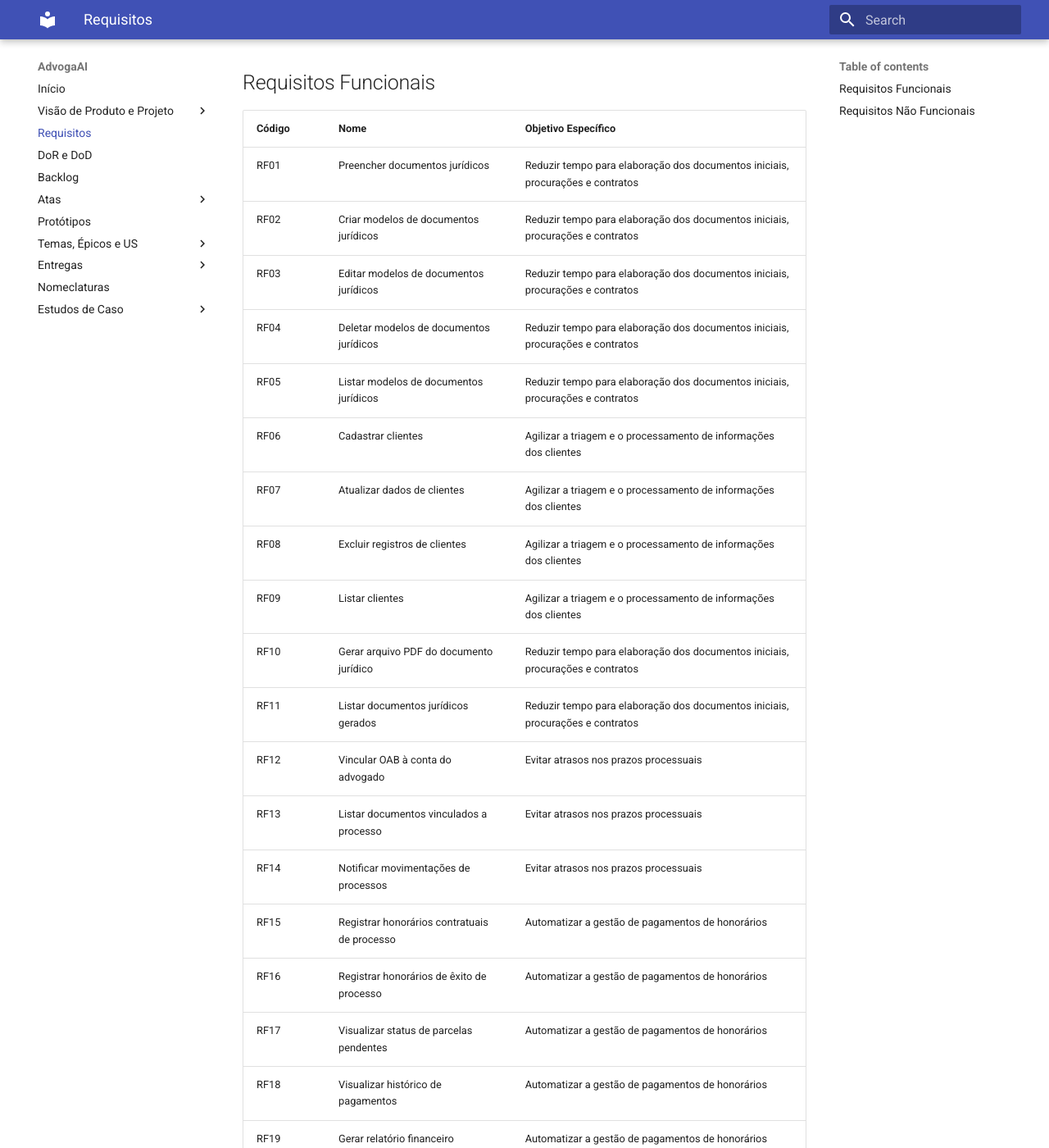
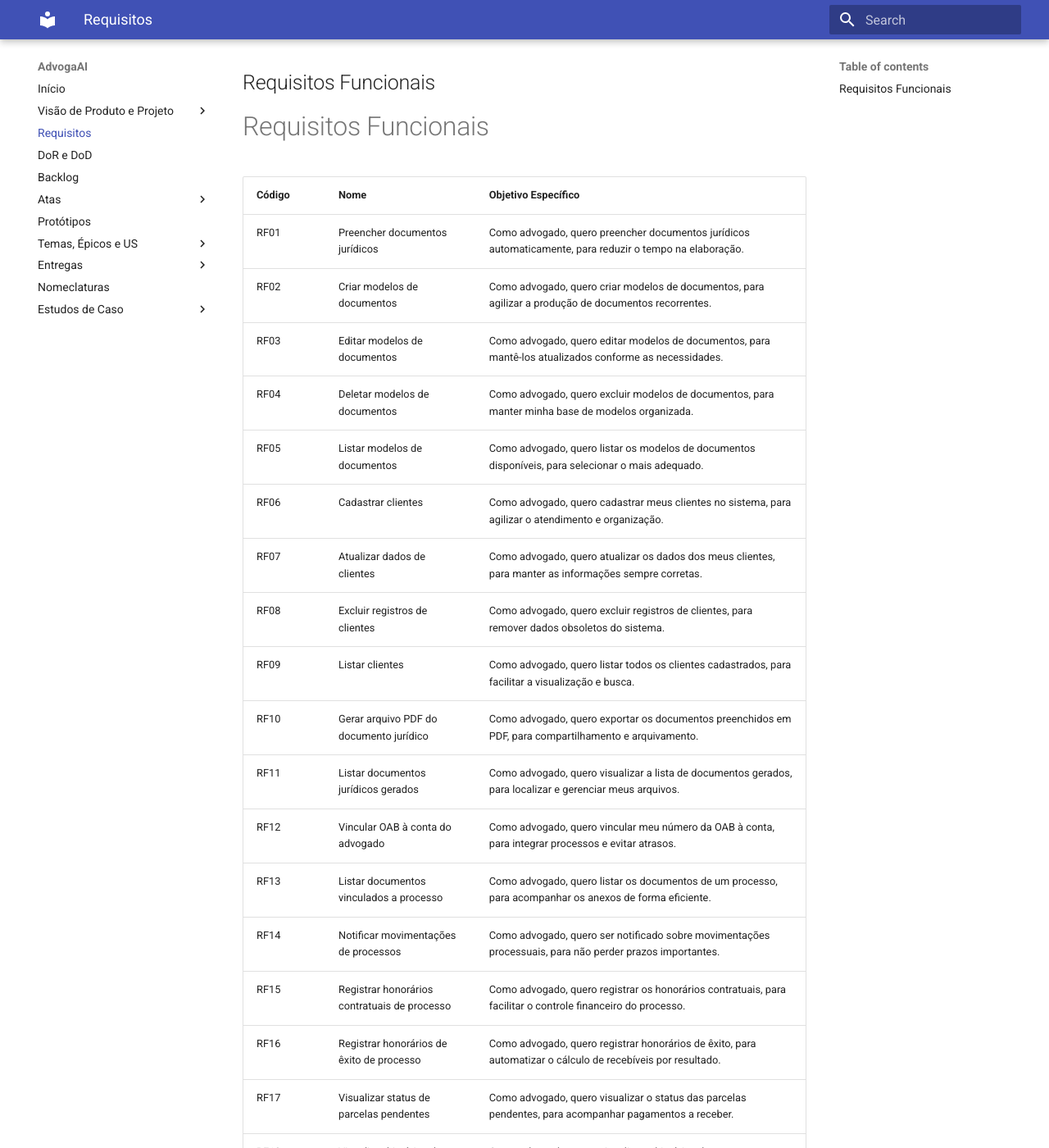
Before and after one commit to mdsreq-fga-unb/2025.1-T01-AdvogaAI, an MkDocs documentation site: the page built from docs/requisitor.md, in a window 1280 px wide and 1400 px high, scrolled down 291 px. Shown: the whole window at 82% size. Built offline with MkDocs 1.6.1 and Material for MkDocs 9.7.7, drawn with Linux system fonts in a browser that asks for light colours; some of the changed text lies outside the part shown.

Commit message:
Update requisitor.md

```diff
--- a/docs/requisitor.md
+++ b/docs/requisitor.md
@@ -7,37 +7,42 @@ Essas abordagens permitiram identificar tanto as necessidades explícitas quanto
 
 ## Requisitos Funcionais
 
+# Requisitos Funcionais
+
 | Código | Nome                                       | Objetivo Específico                                                                 |
 |--------|--------------------------------------------|--------------------------------------------------------------------------------------|
-| RF01   | Preencher documentos jurídicos             | Reduzir tempo para elaboração dos documentos iniciais, procurações e contratos      |
-| RF02   | Criar modelos de documentos jurídicos              | Reduzir tempo para elaboração dos documentos iniciais, procurações e contratos      |
-| RF03   | Editar modelos de documentos jurídicos              | Reduzir tempo para elaboração dos documentos iniciais, procurações e contratos      |
-| RF04   | Deletar modelos de documentos jurídicos             | Reduzir tempo para elaboração dos documentos iniciais, procurações e contratos      |
-| RF05   | Listar modelos de documentos jurídicos              | Reduzir tempo para elaboração dos documentos iniciais, procurações e contratos      |
-| RF06   | Cadastrar clientes                         | Agilizar a triagem e o processamento de informações dos clientes |
-| RF07   | Atualizar dados de clientes                | Agilizar a triagem e o processamento de informações dos clientes                     |
-| RF08   | Excluir registros de clientes              | Agilizar a triagem e o processamento de informações dos clientes                     |
-| RF09   | Listar clientes                            | Agilizar a triagem e o processamento de informações dos clientes                     |
-| RF10   | Gerar arquivo PDF do documento jurídico    | Reduzir tempo para elaboração dos documentos iniciais, procurações e contratos      |
-| RF11   | Listar documentos jurídicos gerados                  | Reduzir tempo para elaboração dos documentos iniciais, procurações e contratos      |
-| RF12   | Vincular OAB à conta do advogado           | Evitar atrasos nos prazos processuais                                                 |
-| RF13   | Listar documentos vinculados a processo    | Evitar atrasos nos prazos processuais                                                 |
-| RF14   | Notificar movimentações de processos       | Evitar atrasos nos prazos processuais                                                 |
-| RF15   | Registrar honorários contratuais de processo| Automatizar a gestão de pagamentos de honorários                                      |
-| RF16   | Registrar honorários de êxito de processo  | Automatizar a gestão de pagamentos de honorários                                      |
-| RF17   | Visualizar status de parcelas pendentes    | Automatizar a gestão de pagamentos de honorários                                      |
-| RF18   | Visualizar histórico de pagamentos         | Automatizar a gestão de pagamentos de honorários                                      |
-| RF19   | Gerar relatório financeiro                 | Automatizar a gestão de pagamentos de honorários                                      |
-| RF20   | Editar registros de pagamento              | Automatizar a gestão de pagamentos de honorários                                      |
-| RF21   | Efetuar pagamento                          | Automatizar a gestão de pagamentos de honorários                                      |
-| RF22   | Gerenciar links de pagamento               | Automatizar a gestão de pagamentos de honorários                                      |
-| RF23   | Cadastrar usuário                          | Agilizar a triagem e o processamento de informações dos clientes                     |
-| RF24   | Realizar login                             | Agilizar a triagem e o processamento de informações dos clientes                     |
-| RF25   | Recuperar senha                            | Agilizar a triagem e o processamento de informações dos clientes                     |
-| RF26   | Editar dados do perfil                     | Agilizar a triagem e o processamento de informações dos clientes                     |
-| RF27   | Visualizar dados do perfil                 | Agilizar a triagem e o processamento de informações dos clientes                     |
-| RF28   | Alterar senha                              | Agilizar a triagem e o processamento de informações dos clientes                     |
-| RF29   | Encerrar sessão (logout)                   | Agilizar a triagem e o processamento de informações dos clientes                     |
+| RF01   | Preencher documentos jurídicos             | Como advogado, quero preencher documentos jurídicos automaticamente, para reduzir o tempo na elaboração. |
+| RF02   | Criar modelos de documentos                | Como advogado, quero criar modelos de documentos, para agilizar a produção de documentos recorrentes. |
+| RF03   | Editar modelos de documentos               | Como advogado, quero editar modelos de documentos, para mantê-los atualizados conforme as necessidades. |
+| RF04   | Deletar modelos de documentos              | Como advogado, quero excluir modelos de documentos, para manter minha base de modelos organizada. |
+| RF05   | Listar modelos de documentos               | Como advogado, quero listar os modelos de documentos disponíveis, para selecionar o mais adequado. |
+| RF06   | Cadastrar clientes                         | Como advogado, quero cadastrar meus clientes no sistema, para agilizar o atendimento e organização. |
+| RF07   | Atualizar dados de clientes                | Como advogado, quero atualizar os dados dos meus clientes, para manter as informações sempre corretas. |
+| RF08   | Excluir registros de clientes              | Como advogado, quero excluir registros de clientes, para remover dados obsoletos do sistema. |
+| RF09   | Listar clientes                            | Como advogado, quero listar todos os clientes cadastrados, para facilitar a visualização e busca. |
+| RF10   | Gerar arquivo PDF do documento jurídico    | Como advogado, quero exportar os documentos preenchidos em PDF, para compartilhamento e arquivamento. |
+| RF11   | Listar documentos jurídicos gerados        | Como advogado, quero visualizar a lista de documentos gerados, para localizar e gerenciar meus arquivos. |
+| RF12   | Vincular OAB à conta do advogado           | Como advogado, quero vincular meu número da OAB à conta, para integrar processos e evitar atrasos. |
+| RF13   | Listar documentos vinculados a processo    | Como advogado, quero listar os documentos de um processo, para acompanhar os anexos de forma eficiente. |
+| RF14   | Notificar movimentações de processos       | Como advogado, quero ser notificado sobre movimentações processuais, para não perder prazos importantes. |
+| RF15   | Registrar honorários contratuais de processo| Como advogado, quero registrar os honorários contratuais, para facilitar o controle financeiro do processo. |
+| RF16   | Registrar honorários de êxito de processo  | Como advogado, quero registrar honorários de êxito, para automatizar o cálculo de recebíveis por resultado. |
+| RF17   | Visualizar status de parcelas pendentes    | Como advogado, quero visualizar o status das parcelas pendentes, para acompanhar pagamentos a receber. |
+| RF18   | Visualizar histórico de pagamentos         | Como advogado, quero visualizar o histórico de pagamentos, para ter controle completo das finanças. |
+| RF19   | Gerar relatório financeiro                 | Como advogado, quero gerar relatórios financeiros, para ter visão consolidada da receita e dos pagamentos. |
+| RF20   | Editar registros de pagamento              | Como advogado, quero editar os registros de pagamento, para corrigir ou atualizar informações financeiras. |
+| RF21   | Efetuar pagamento                          | Como cliente, quero efetuar pagamentos pelo sistema, para facilitar o acerto dos honorários. |
+| RF22   | Gerenciar links de pagamento               | Como advogado, quero gerenciar os links de pagamento, para oferecer opções seguras aos meus clientes. |
+| RF23   | Cadastrar usuário                          | Como novo usuário, quero me cadastrar no sistema, para poder utilizar todas as funcionalidades disponíveis. |
+| RF24   | Realizar login                             | Como usuário, quero fazer login no sistema, para acessar minha conta e recursos personalizados. |
+| RF26   | Editar dados do perfil                     | Como usuário, quero editar os dados do meu perfil, para manter minhas informações atualizadas. |
+| RF27   | Visualizar dados do perfil                 | Como usuário, quero visualizar meus dados de perfil, para conferir e acompanhar minhas informações. |
+| RF28   | Alterar senha                              | Como usuário, quero alterar minha senha, para garantir maior segurança à minha conta. |
+| RF29   | Encerrar sessão (logout)                   | Como usuário, quero encerrar minha sessão, para manter minha conta segura ao sair do sistema. |
+| RF30   | Landing page                               | Como usuário, quero entrar na landing page do site, para ver informações gerais sobre o sistema e poder me redirecionar para o login. |
+| RF31   | Dashboard                                  | Como advogado, quero entrar no dashboard, para ver informações gerais sobre meus clientes, documentos, processos e últimas movimentações. |
+
+
 
 ## Requisitos Não Funcionais
 
@@ -46,6 +51,5 @@ Essas abordagens permitiram identificar tanto as necessidades explícitas quanto
 | RNF01  | O sistema deve permitir compatibilidade com as seguintes resoluções de tela: 1920×1080, 1366×768, 1536×864, 1280×720, 360×800, 390×844, 393×873, 412×915, 768×1024, 1280×800, 800×1280, 820×1180 | R – Requisitos de Interface   |
 | RNF02  | O sistema deve conter uma arquitetura dividida em módulos                      | P – Suportabilidade (manutenibilidade) |
 | RNF03  | O sistema deve fazer o uso de chamadas HTTPS apenas                           | S – Suportabilidade (segurança) |
-| RNF04  | O sistema deve conter testes automatizados em todo o MVP (exceto nas partes relacionadas ao login cadastro e recuperação de senha) com cobertura maior que 80% para o módulo de integração com o PJe | R – Requisitos de Implementação |
 | RNF05  | O sistema deve adotar o padrão RESTFULL em todas as suas integrações          | R – Requisitos de Implementação |
 | RNF06  | O código do sistema deve conter formatação uniforme estabelecida nos arquivos de formatação: .prettierrc e eslint.config.mjs | R – Requisitos de Implementação |
```
